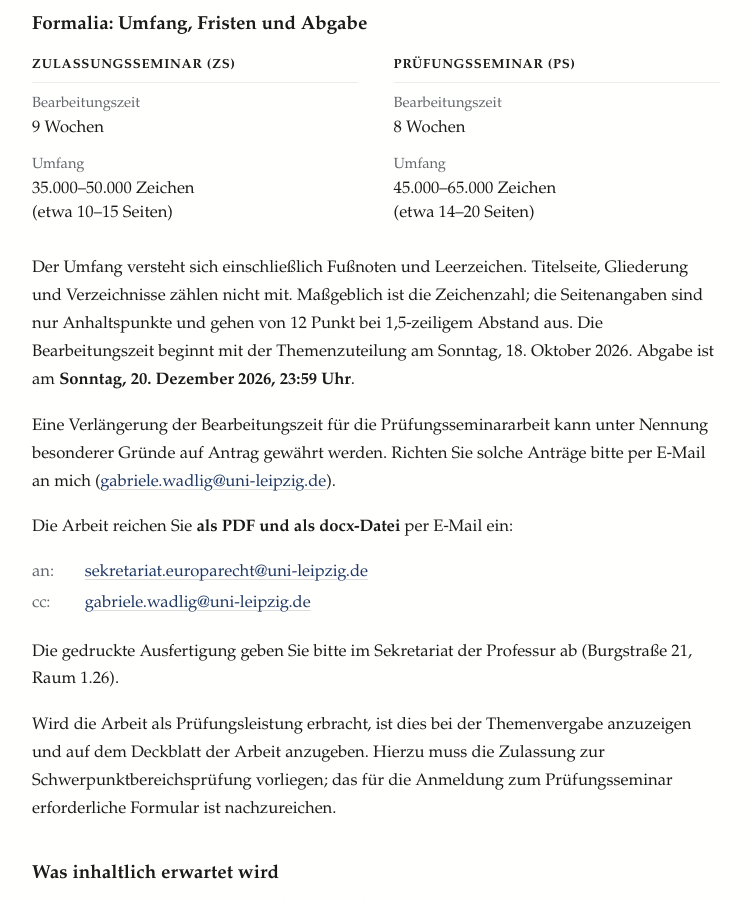
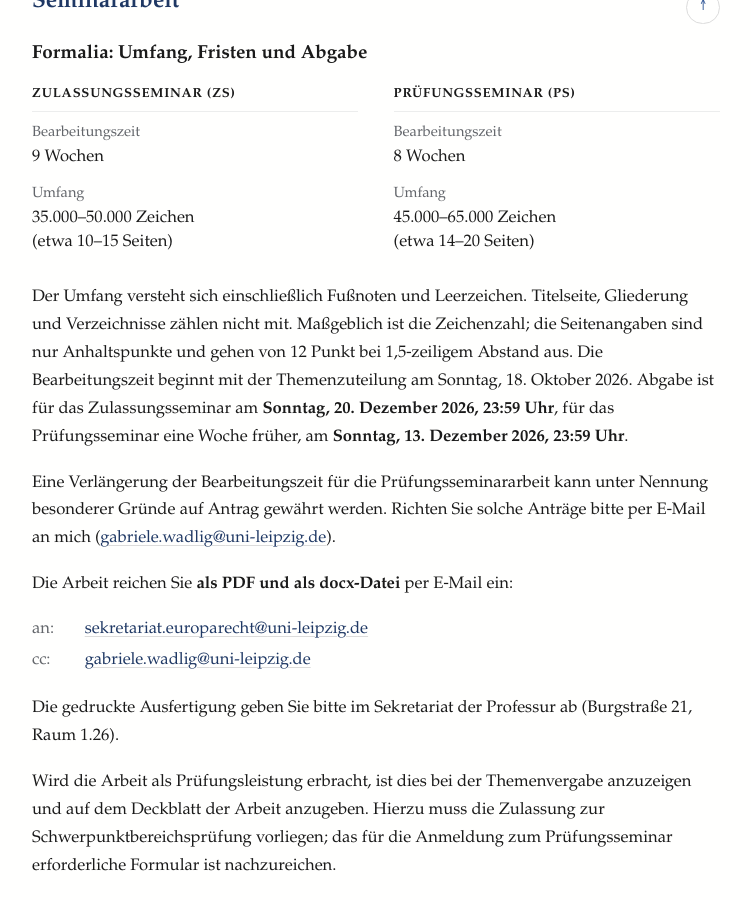
Before and after one commit to gwadlig/Seminar-Europarecht-WiSe-26-27, a Jekyll site: the page built from informationen.md, in a window 1280 px wide and 900 px high, scrolled down 1729 px. Shown: the whole window, without its empty margins (264-1015 px from the left). Built offline with Jekyll 4.4.1, drawn with Linux system fonts in a browser that asks for light colours; some of the changed text lies outside the part shown.

Commit message:
Add files via upload

```diff
--- a/_config.yml
+++ b/_config.yml
@@ -30,14 +30,14 @@ termine:
 
   bearbeitungsbeginn: "Sonntag, 18.&nbsp;Oktober 2026 (Themenzuteilung)"
   abgabe_zulassung: "Sonntag, 20.&nbsp;Dezember 2026, 23:59&nbsp;Uhr"
-  abgabe_pruefung: ""
+  abgabe_pruefung: "Sonntag, 13.&nbsp;Dezember 2026, 23:59&nbsp;Uhr"
   beginn_offen: "mit der Themenzuteilung; (das Datum wird hier ergänzt)"
   abgabe_offen: "wird hier ergänzt"
 
   linktext: "Termine und Formalia"
   # Kurzfassung für die Handyansicht der Themenseiten
   linktext_kurz: "Termine und Formalia"
-  linkzusatz: "Themenvergabe am 18.&nbsp;Oktober 2026, Abgabe am 20.&nbsp;Dezember 2026"
+  linkzusatz: "Themenvergabe am 18.&nbsp;Oktober 2026, Abgabe am 20.&nbsp;Dezember 2026 (Prüfungsseminar: 13.&nbsp;Dezember)"
 
 # Angaben für die Überblickstabelle
 seminar:
--- a/informationen.md
+++ b/informationen.md
@@ -51,7 +51,7 @@ Die Themen werden am **{{ site.termine.themenzuteilung }}**, zugeteilt. Mit der
 <div><p class="typ">Prüfungsseminar (PS)</p><dl><dt>Bearbeitungszeit</dt><dd>8&nbsp;Wochen</dd><dt>Umfang</dt><dd>45.000–65.000&nbsp;Zeichen<br>(etwa 14–20&nbsp;Seiten)</dd></dl></div>
 </div>
 
-Der Umfang versteht sich einschließlich Fußnoten und Leerzeichen. Titelseite, Gliederung und Verzeichnisse zählen nicht mit. Maßgeblich ist die Zeichenzahl; die Seitenangaben sind nur Anhaltspunkte und gehen von 12&nbsp;Punkt bei 1,5&#8209;zeiligem Abstand aus. Die Bearbeitungszeit beginnt mit der Themenzuteilung am {{ site.termine.themenzuteilung }}. Abgabe ist am **{{ site.termine.abgabe_zulassung }}**.
+Der Umfang versteht sich einschließlich Fußnoten und Leerzeichen. Titelseite, Gliederung und Verzeichnisse zählen nicht mit. Maßgeblich ist die Zeichenzahl; die Seitenangaben sind nur Anhaltspunkte und gehen von 12&nbsp;Punkt bei 1,5&#8209;zeiligem Abstand aus. Die Bearbeitungszeit beginnt mit der Themenzuteilung am {{ site.termine.themenzuteilung }}. Abgabe ist für das Zulassungsseminar am **{{ site.termine.abgabe_zulassung }}**, für das Prüfungsseminar eine Woche früher, am **{{ site.termine.abgabe_pruefung }}**.
 
 
 Eine Verlängerung der Bearbeitungszeit für die Prüfungsseminararbeit kann unter Nennung besonderer Gründe auf Antrag gewährt werden. Richten Sie solche Anträge bitte per E&#8209;Mail an mich ({% include email.html nur="haupt" %}).
```
